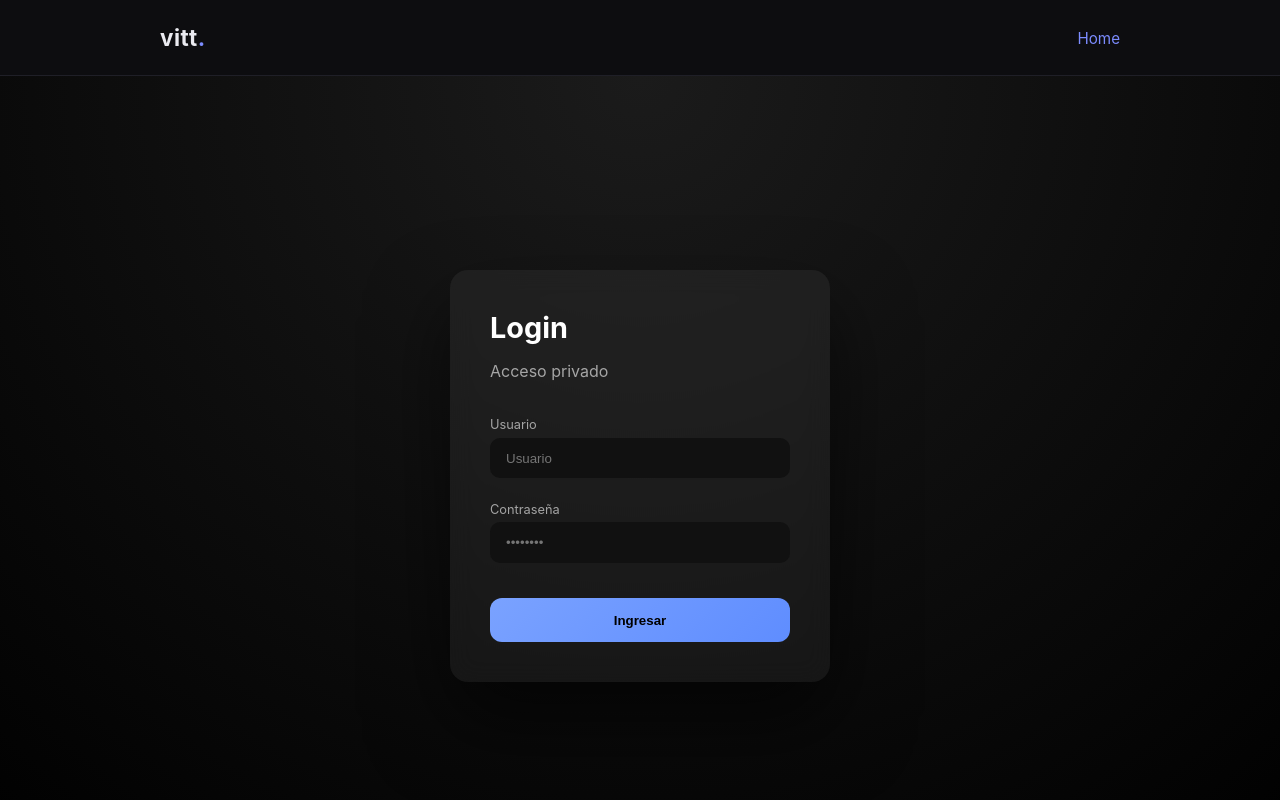
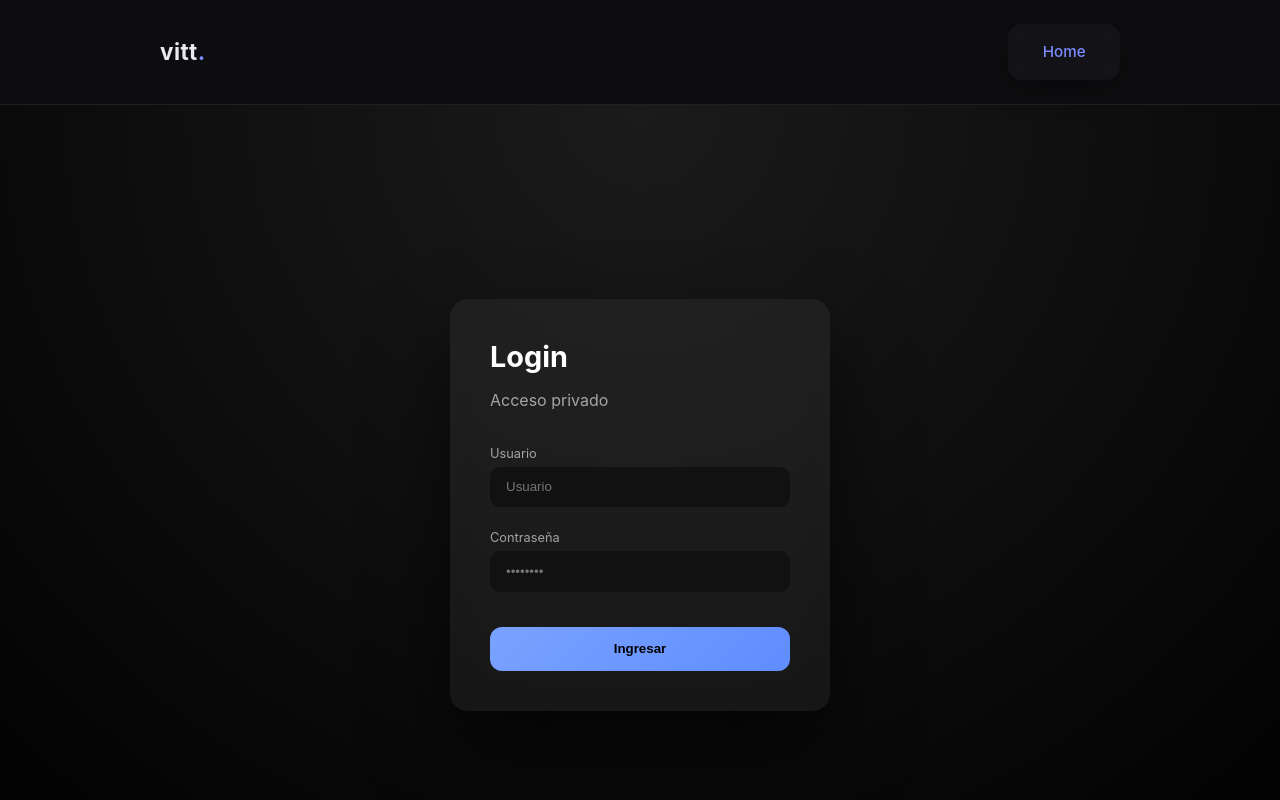
Before and after one commit to VittoLym/vittblog, a Vue app: page /login in a window 1280 px wide. Shown: the top 800 px of the page. Built offline with nearby package versions, Linux system fonts and the light colour scheme; what @vueuse/head would draw is missing.

Commit message:
iu fixed

```diff
--- a/src/App.vue
+++ b/src/App.vue
@@ -1,16 +1,15 @@
 <script setup>
-  import { onMounted} from "vue"
+  import { onMounted, computed} from "vue"
   import { useRouter,useRoute } from "vue-router"
+  import { isLogged, logout } from "../src/stores/auth.js"
 
   const route = useRoute()
   const router = useRouter()
+  function onLogout() {
+    logout()
+    router.push("/login")
+  }
 
-  onMounted(() => {
-    const token = localStorage.getItem("token")
-    if (!token && router.currentRoute.value.meta.requiresAuth) {
-      router.push("/login")
-    }
-  })
 </script>
 
 <template>
@@ -18,18 +17,28 @@
     <header class="header">
       <div class="header-inner">
         <h1 class="logo">vitt<span>.</span></h1>
-
         <nav class="nav" v-if="route.path !== '/login'">
-          <RouterLink to="/login" active-class="active">
+          <button
+            v-if="isLogged"
+            class="logout"
+            @click="onLogout"
+          >
+            Logout
+          </button>
+          <RouterLink
+            v-if="!isLogged"
+            to="/login"
+            class="link"
+            active-class="active"
+          >
             Login
           </RouterLink>
         </nav>
-        <nav class="nav" v-else-if="route.path !== '/'">
-          <RouterLink to="/" active-class="active">
+
+        <nav class="nav" v-else-if="route.path !== '/' && !isLogged">
+          <RouterLink to="/" class="link" active-class="active">
             Home
           </RouterLink>
-        </nav>
-        <nav class="nav" v-else>
         </nav>
       </div>
     </header>
@@ -108,7 +117,6 @@ body {
   color: var(--accent);
   text-decoration: none;
   font-size: 0.95rem;
-  margin-left: 1.5rem;
   transition: color 0.2s ease;
 }
 
@@ -138,4 +146,53 @@ body {
 .footer span {
   opacity: 0.6;
 }
+.nav {
+  display: flex;
+  gap: 1rem;
+  align-items: center;
+  padding: .75rem 1.25rem;
+  background: rgba(255, 255, 255, 0.03);
+  border-radius: 14px;
+  backdrop-filter: blur(8px);
+  box-shadow: 0 10px 30px rgba(0,0,0,.25);
+  transition: all ease .3s;
+}
+
+.link {
+  text-decoration: none;
+  color: #ccc;
+  font-size: .9rem;
+  font-weight: 500;
+  padding: .4rem .9rem;
+  border-radius: 10px;
+  transition: all .2s ease;
+}
+
+.nav:has(.link:hover) {
+  color: #fff;
+  background: rgba(255,255,255,.08);
+}
+
+.link.active {
+  color: #7aa2ff;
+  background: rgba(122,162,255,.15);
+}
+
+.logout {
+  background: none;
+  border: none;
+  color: #ff6b6b;
+  font-size: .9rem;
+  font-weight: 500;
+  cursor: pointer;
+  padding: .4rem .9rem;
+  border-radius: 10px;
+  transition: all .2s ease;
+}
+
+.nav:has(.logout:hover) {
+  background: rgba(255,107,107,.15);
+  color: #ff8b8b;
+}
+
 </style>
--- /dev/null
+++ b/src/stores/auth.js
@@ -0,0 +1,13 @@
+import { ref } from "vue"
+
+export const isLogged = ref(!!localStorage.getItem("token"))
+
+export function login(token) {
+  localStorage.setItem("token", token)
+  isLogged.value = true
+}
+
+export function logout() {
+  localStorage.removeItem("token")
+  isLogged.value = false
+}
--- a/src/views/Login.vue
+++ b/src/views/Login.vue
@@ -1,13 +1,14 @@
 <script setup>
 import { ref } from "vue"
 import { useRouter } from "vue-router"
+import { login } from "../stores/auth"
 
 const username = ref("")
 const password = ref("")
 const error = ref("")
 const router = useRouter()
 
-async function login() {
+async function onLogin() {
   try {
     const res = await fetch("https://vittblog-backend.onrender.com/auth/login", {
       method: "POST",
@@ -24,7 +25,7 @@ async function login() {
       return
     }
 
-    localStorage.setItem("token", data.token)
+    login(data.token)
     localStorage.setItem("user",username.value)
     router.push("/")
   } catch {
@@ -34,7 +35,7 @@ async function login() {
 </script>
 <template>
   <div class="login-page">
-    <form class="login-card" @submit.prevent="login">
+    <form class="login-card" @submit.prevent="onLogin">
       <h1>Login</h1>
       <p class="subtitle">Acceso privado</p>
 
```
